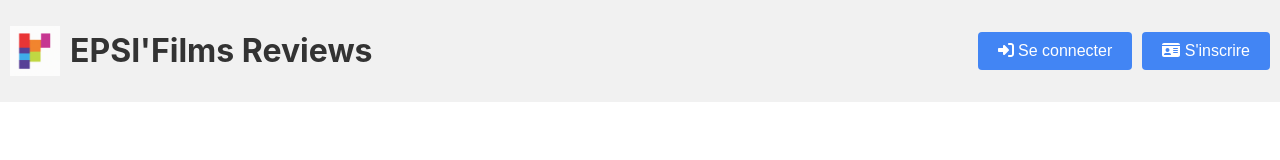
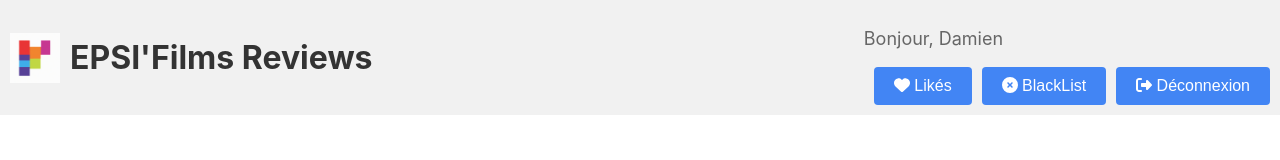
Before and after one commit to geo-n13/web-services-frontend, a React (Create React App) app: page /films/1 in a window 1280 px wide. Shown: the top 160 px of the page. Built offline with nearby package versions, Linux system fonts and the light colour scheme; no server answers.

Commit message:
Connexion

```diff
--- a/src/components/CommentForm.js
+++ b/src/components/CommentForm.js
@@ -1,13 +1,15 @@
 import React, { useState } from 'react';
 import '../styles/CommentForm.css';
 
-const CommentForm = ({ onCommentSubmit }) => {
+const CommentForm = ({ filmId, onCommentSubmit }) => {
     const [comment, setComment] = useState('');
 
     const handleSubmit = (event) => {
         event.preventDefault();
-        onCommentSubmit(comment); // Appeler la fonction de soumission du commentaire avec le contenu du commentaire
-        setComment('');
+        if (comment.trim() !== '') {
+            onCommentSubmit(filmId, comment.trim()); // Appeler la fonction de soumission du commentaire avec l'ID du film et le contenu du commentaire
+            setComment('');
+        }
     };
 
     const handleChange = (event) => {
@@ -16,7 +18,11 @@ const CommentForm = ({ onCommentSubmit }) => {
 
     return (
         <form onSubmit={handleSubmit} className="comment-section">
-            <textarea value={comment} onChange={handleChange} placeholder="Ajouter un commentaire..." />
+            <textarea
+                value={comment}
+                onChange={handleChange}
+                placeholder="Ajouter un commentaire..."
+            />
             <button type="submit">Envoyer</button>
         </form>
     );
--- a/src/components/Header.js
+++ b/src/components/Header.js
@@ -1,18 +1,39 @@
-import React from 'react';
+import React, { useState } from 'react';
 import logo from '../assets/logo.png';
 import '../styles/Header.css';
-import { faRightToBracket, faIdCard } from '@fortawesome/free-solid-svg-icons'
+import { faRightToBracket, faIdCard, faHeart, faCircleXmark, faRightFromBracket } from '@fortawesome/free-solid-svg-icons'
 import CustomButton from './CustomButton';
 import LoginForm from './LoginForm';
 import RegisterForm from './RegisterForm';
 
 const Header = () => {
+    const [isLoggedIn, setIsLoggedIn] = useState(true);
+    const [username, setUsername] = useState('Damien');
+
     const handleLoginButtonClick = () => {
         console.log("Le bouton a été cliqué !");
     };
 
     const handleRegisterButtonClick = () => {
         console.log("Le bouton a été cliqué !");
+    };
+
+    const handleLogoutButtonClick = () => {
+        setIsLoggedIn(false);
+        setUsername('');
+    };
+
+    const handleLikedButtonClick = () => {
+        console.log("Le bouton Likés a été cliqué !");
+    };
+
+    const handleBlacklistButtonClick = () => {
+        console.log("Le bouton BlackList a été cliqué !");
+    };
+
+    const handleLoginFormSubmit = (username) => {
+        setIsLoggedIn(true);
+        setUsername(username);
     };
 
     return (
@@ -22,12 +43,23 @@ const Header = () => {
                 <h1>EPSI'Films Reviews</h1>
             </div>
             <div className="right-side">
-                <CustomButton label="Se connecter" onClick={handleLoginButtonClick} icon={faRightToBracket} isModalButton={true}>
-                    <LoginForm/>
-                </CustomButton>
-                <CustomButton label="S'inscrire" onClick={handleRegisterButtonClick} icon={faIdCard} isModalButton={true}>
-                    <RegisterForm/>
-                </CustomButton>
+                {isLoggedIn ? (
+                    <>
+                        <p className="username">Bonjour, {username}</p>
+                        <CustomButton label="Likés" onClick={handleLikedButtonClick} icon={faHeart} isModalButton={false} />
+                        <CustomButton label="BlackList" onClick={handleBlacklistButtonClick} icon={faCircleXmark} isModalButton={false} />
+                        <CustomButton label="Déconnexion" onClick={handleLogoutButtonClick}  icon={faRightFromBracket} isModalButton={false} />
+                    </>
+                ) : (
+                    <>
+                        <CustomButton label="Se connecter" onClick={handleLoginButtonClick} icon={faRightToBracket} isModalButton={true}>
+                            <LoginForm onLogin={handleLoginFormSubmit} />
+                        </CustomButton>
+                        <CustomButton label="S'inscrire" onClick={handleRegisterButtonClick} icon={faIdCard} isModalButton={true}>
+                            <RegisterForm />
+                        </CustomButton>
+                    </>
+                )}
             </div>
         </div>
     );
--- a/src/pages/MovieDetailsPage.js
+++ b/src/pages/MovieDetailsPage.js
@@ -26,9 +26,10 @@ const MovieDetailsPage = () => {
         fetchFilmDetails();
     }, [filmId]);
 
-    const handleCommentSubmit = (comment) => {
+    const handleCommentSubmit = (filmId, comment) => {
         const newComment = {
             id: comments.length + 1,
+            filmId: filmId,
             user: "Utilisateur",
             content: comment,
             timestamp: new Date().toISOString()
@@ -53,9 +54,9 @@ const MovieDetailsPage = () => {
                         </div>
                         <div className="movie-details-interactions">
                             <StarRating filmId={filmDetails.id} />
-                            <CustomLikeButton label={null} filmId={filmDetails.id} />
+                            <CustomLikeButton label="J'aime" filmId={filmDetails.id} />
                         </div>
-                        <CommentForm onCommentSubmit={handleCommentSubmit} />
+                        <CommentForm filmId={filmId} onCommentSubmit={handleCommentSubmit} />
                     </div>
                 )}
                 <CommentList comments={comments} />
--- a/src/styles/MovieDetailsPage.css
+++ b/src/styles/MovieDetailsPage.css
@@ -64,7 +64,7 @@
 
 .date {
     font-size: 0.8rem;
-    color: #888;
+    color: #888888;
 }
 
 .comment-content {
```
Also changed, not shown: src/components/BlacklistedMovieList.js (added), src/components/LikedMovieList.js (added).
